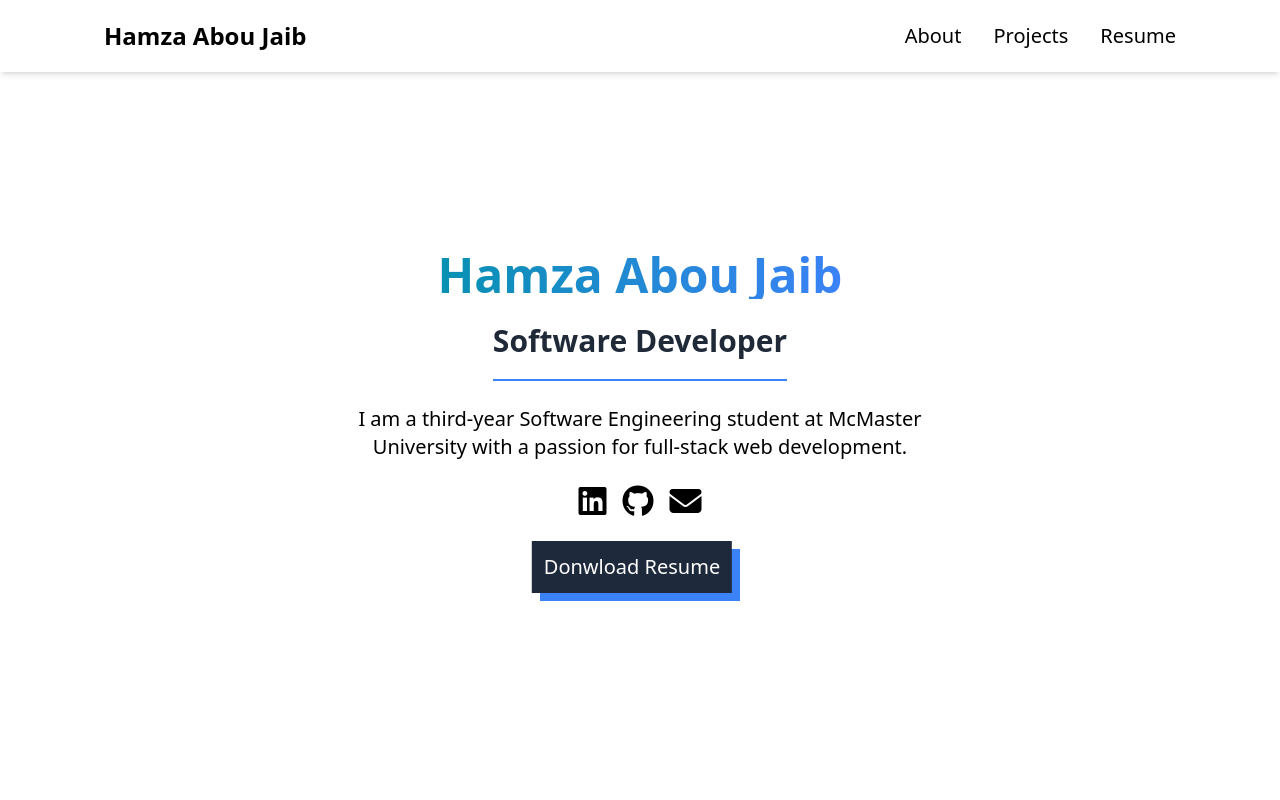
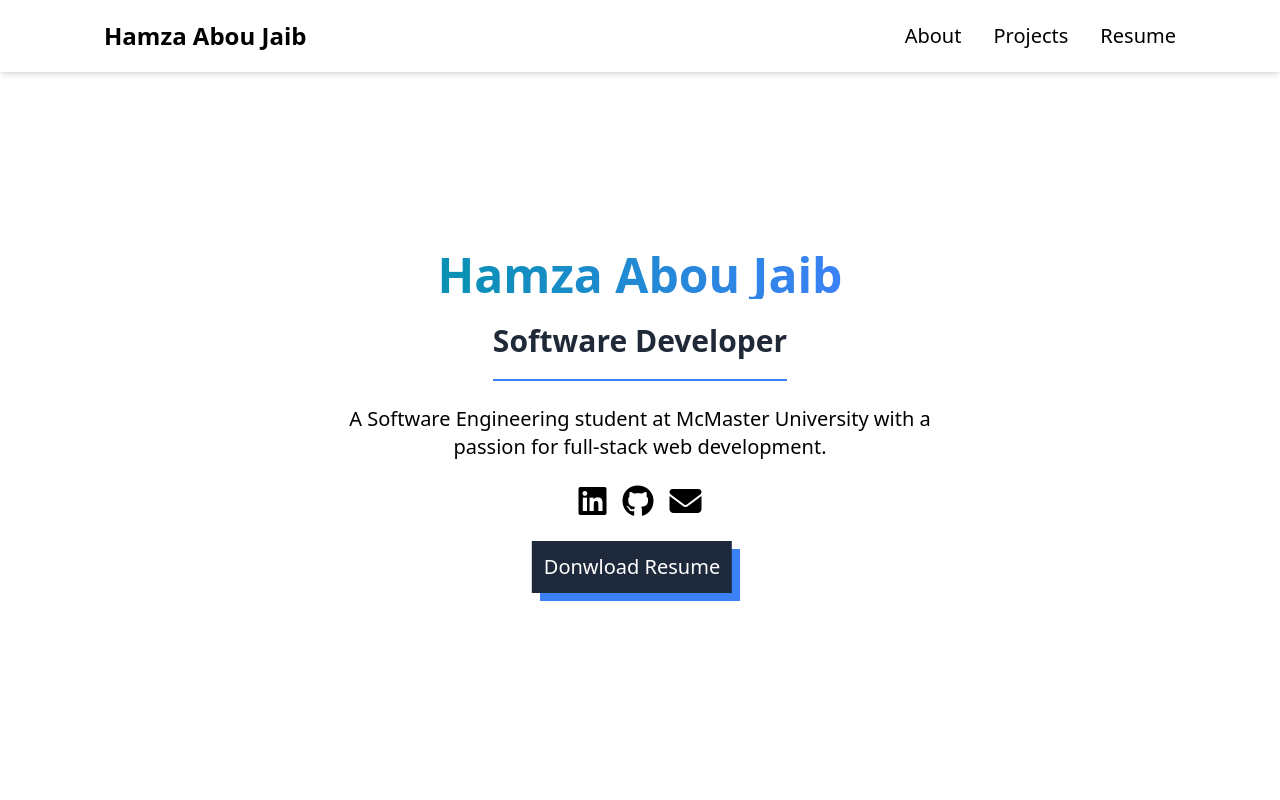
Before and after one commit to HamzaAbouJaib/portfolio, a React (Vite) app: page / in a window 1280 px wide. Shown: the top 800 px of the page. Built offline with nearby package versions, Linux system fonts and the light colour scheme; the HTML template or start-up script is replaced by a standard one.

Commit message:
Update intro sentence

```diff
--- a/src/components/LandingPage.jsx
+++ b/src/components/LandingPage.jsx
@@ -12,8 +12,8 @@ const LandingPage = () => {
           Software Developer
         </h5>
         <p className="text-center text-xl max-w-[40rem]">
-          I am a third-year Software Engineering student at McMaster University
-          with a passion for full-stack web development.
+          A Software Engineering student at McMaster University with a passion
+          for full-stack web development.
         </p>
         <div className="flex items-center justify-center gap-4 text-[2rem]">
           <i className="fa-brands fa-linkedin hover:text-blue-500 duration-300 cursor-pointer"></i>
```
